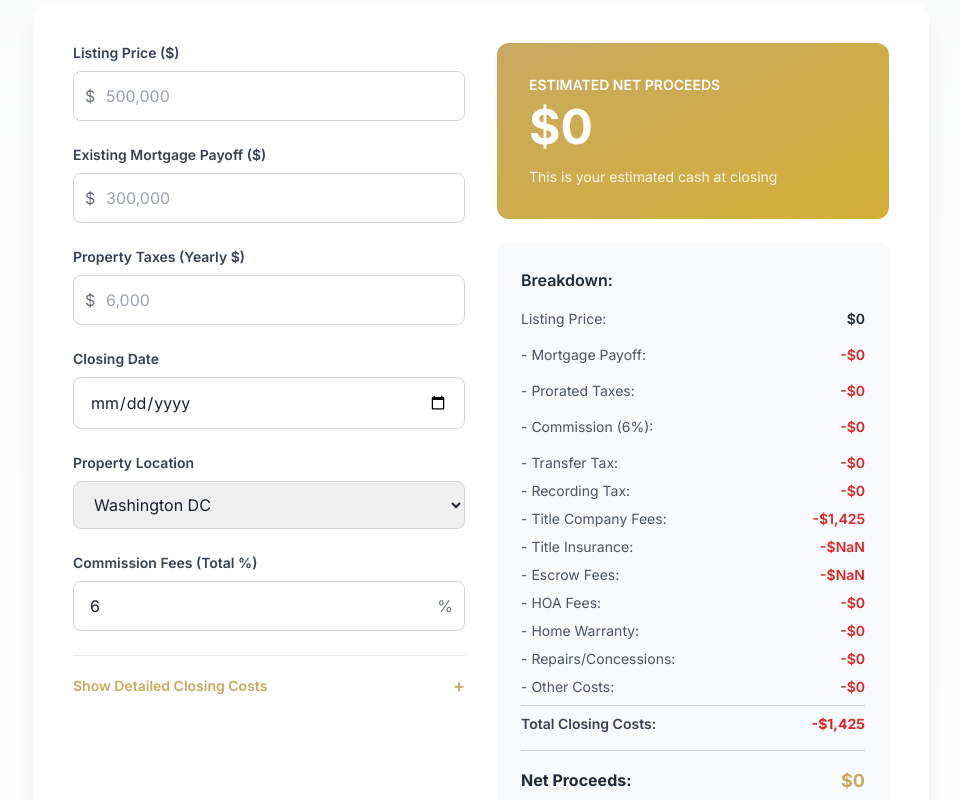
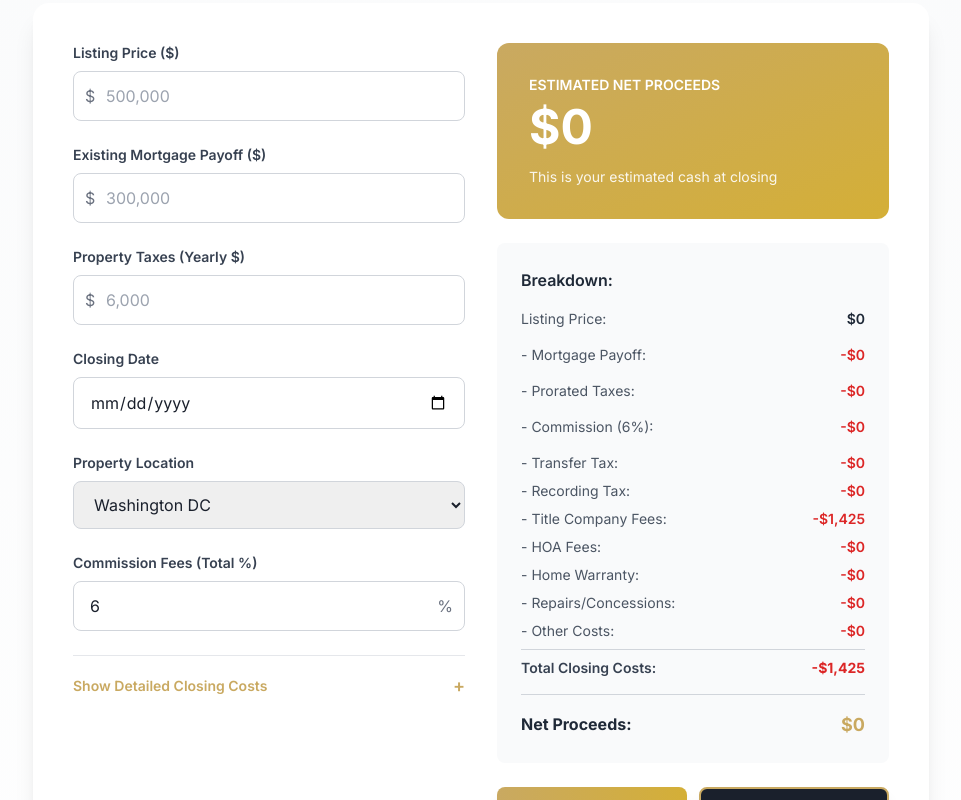
Before and after one commit to Azaiah00/homeseller, a React (Vite) app: page / in a window 1280 px wide. Shown: the part 11200-12000 px from the top of the page, without its empty margins (159-1120 px from the left). Built offline with nearby package versions, Linux system fonts and the light colour scheme.

Commit message:
Remove escrow fees and title insurance from breakdown display

```diff
--- a/src/components/NetSheetCalculator.jsx
+++ b/src/components/NetSheetCalculator.jsx
@@ -657,14 +657,6 @@ const NetSheetCalculator = () => {
                       <span className="font-semibold text-red-600">-{formatCurrency(breakdown.titleFees)}</span>
                     </div>
                     <div className="flex justify-between text-sm">
-                      <span className="text-gray-600">- Title Insurance:</span>
-                      <span className="font-semibold text-red-600">-{formatCurrency(breakdown.titleInsurance)}</span>
-                    </div>
-                    <div className="flex justify-between text-sm">
-                      <span className="text-gray-600">- Escrow Fees:</span>
-                      <span className="font-semibold text-red-600">-{formatCurrency(breakdown.escrowFees)}</span>
-                    </div>
-                    <div className="flex justify-between text-sm">
                       <span className="text-gray-600">- HOA Fees:</span>
                       <span className="font-semibold text-red-600">-{formatCurrency(breakdown.hoaFees)}</span>
                     </div>
```
